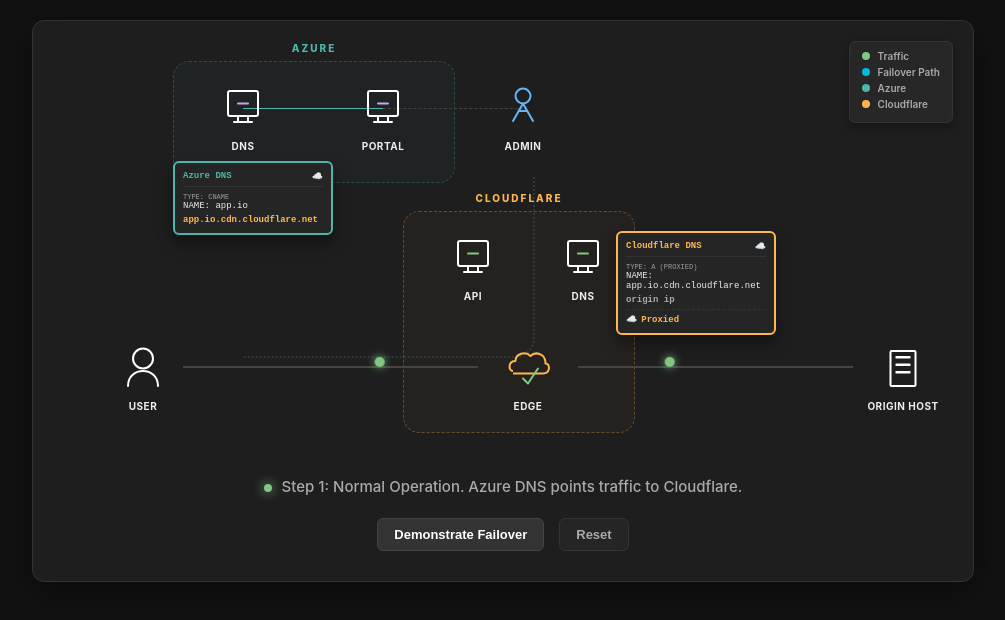
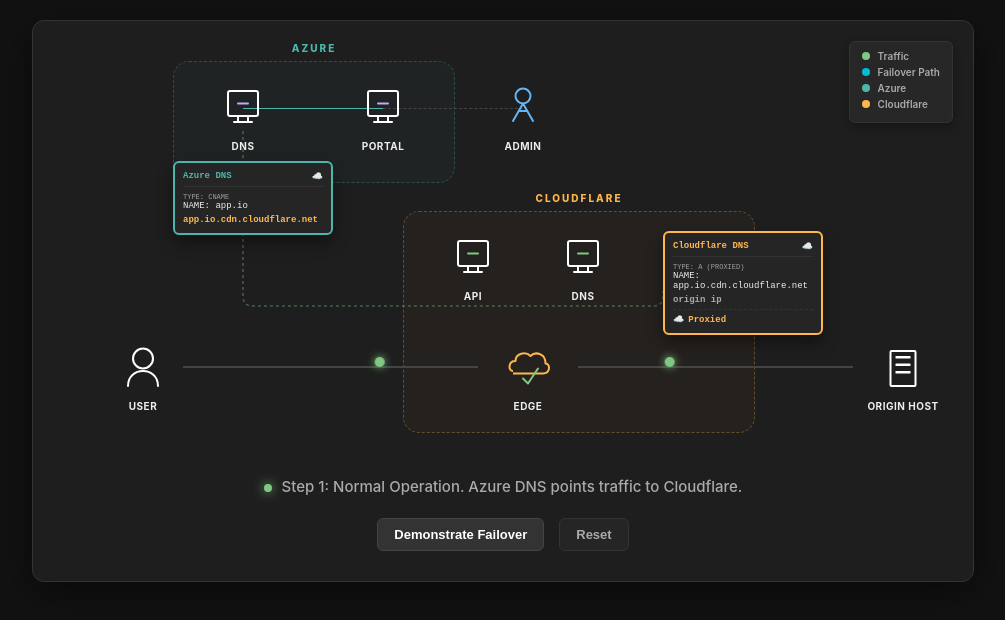
Before and after one commit to garyellis/diagrams, a plain HTML site: page solution.html in a window 1280 px wide. Shown: the whole page, without its empty margins (137-1142 px from the left). Drawn offline with Linux system fonts and the light colour scheme.

```diff
--- a/solution.html
+++ b/solution.html
@@ -75,7 +75,7 @@
         #cf-group {
             left: 370px;
             top: 190px;
-            width: 230px;
+            width: 350px;
             height: 220px;
             border-color: rgba(255, 183, 77, 0.3);
             background: var(--cf-group-bg);
@@ -137,15 +137,14 @@
 
         #link-dns-target {
             position: absolute;
-            left: 210px;
-            top: 155px;
-            width: 290px;
-            height: 180px;
-            border-right: 2px dotted var(--azure-teal);
-            border-bottom: 2px dotted var(--azure-teal);
-            border-bottom-right-radius: 20px;
+            top: 0;
+            left: 0;
+            width: 940px;
+            height: 560px;
+            pointer-events: none;
             z-index: 1;
-            opacity: 0.2;
+            opacity: 0.4;
+            transition: opacity 0.5s;
         }
 
         /* Bypass Arc */
@@ -188,7 +187,7 @@
         #dns-record-azure { left: 140px; top: 140px; border: 2px solid var(--azure-teal); }
         #dns-record-azure .record-title { color: var(--azure-teal); }
 
-        #dns-record-cf { left: 583px; top: 210px; border: 2px solid var(--cf-orange); }
+        #dns-record-cf { left: 630px; top: 210px; border: 2px solid var(--cf-orange); }
         #dns-record-cf .record-title { color: var(--cf-orange); }
 
         /* Traffic Packets */
@@ -215,6 +214,8 @@
         /* Failure Styles */
         .failed img { filter: grayscale(1) brightness(0.3) sepia(1) hue-rotate(-50deg) saturate(3); }
         .failed span { color: var(--red); opacity: 0.5; }
+
+        .dimmed { opacity: 0.2; filter: grayscale(1); pointer-events: none; }
 
         .x-mark {
             position: absolute;
@@ -279,7 +280,10 @@
         <div id="link-portal-dns" class="connection"></div>
         <div id="link-user-edge" class="connection"><div class="packet"></div></div>
         <div id="link-edge-origin" class="connection"><div class="packet"></div></div>
-        <div id="link-dns-target"></div>
+        <!-- DNS Connection Path -->
+        <svg id="link-dns-target" viewBox="0 0 940 560">
+            <path d="M 210 110 V 275 Q 210 285 220 285 H 620 Q 630 285 630 275 V 270" fill="none" stroke="var(--green)" stroke-width="1.5" stroke-dasharray="3,3" />
+        </svg>
 
         <!-- Elegant Bypass SVG Arc -->
         <svg id="bypass-svg" viewBox="0 0 940 560">
@@ -353,6 +357,7 @@
             liveDot: document.getElementById('live-dot'),
             edgeNode: document.getElementById('edge'),
             apiNode: document.getElementById('cf-api'),
+            dnsNodeCf: document.getElementById('cf-dns'),
             xEdge: document.getElementById('x-edge'),
             xApi: document.getElementById('x-api'),
             packets: document.querySelectorAll('.packet'),
@@ -387,10 +392,15 @@
             await new Promise(r => setTimeout(r, 2500));
 
             await updateStatus(CONTENT.steps[1], true);
+            // Edge and API fail (red X)
             elements.edgeNode.classList.add('failed');
             elements.apiNode.classList.add('failed');
             elements.xEdge.style.display = 'block';
             elements.xApi.style.display = 'block';
+
+            // Cloudflare DNS dims (it's up but bypassed/unreliable in this flow)
+            elements.dnsNodeCf.classList.add('dimmed');
+            elements.dnsBoxCf.classList.add('dimmed');
 
             elements.packets.forEach(p => p.style.display = 'none');
             await new Promise(r => setTimeout(r, 3000));
@@ -405,13 +415,18 @@
             await wait(1500);
 
             await updateStatus(CONTENT.steps[3]);
+            // Azure DNS stays bright and active
             elements.dnsBoxAzure.style.borderColor = 'var(--green)';
             elements.dnsBoxAzure.style.transform = 'scale(1.1)';
             await wait(500);
             elements.azTarget.innerText = CONTENT.originTarget;
             elements.azTarget.style.color = "var(--green)";
             elements.dnsBoxAzure.style.transform = 'scale(1.0)';
-            await wait(1500);
+
+            await wait(800);
+            elements.dnsBoxAzure.style.opacity = '0.4';
+            document.getElementById('link-dns-target').style.opacity = '0';
+            await wait(700);
 
             await updateStatus(CONTENT.steps[4]);
             elements.bypassSvg.style.display = 'block';
```
